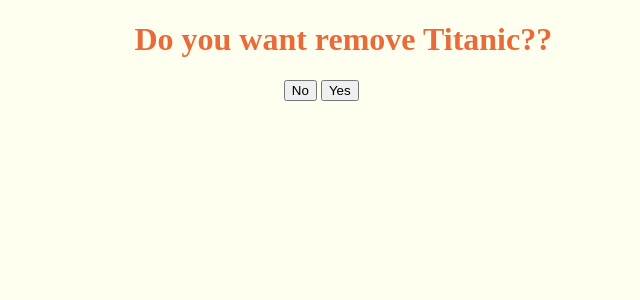
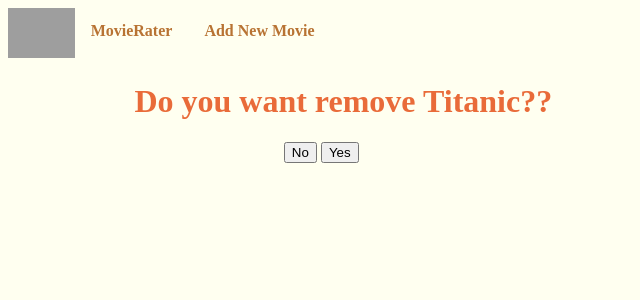
Before and after one commit to jacekwyrostek/Movierater, a Django app: page /main/delete/1 in a window 1280 px wide; the page is wider, and only the part inside the window is pictured. Shown: the top 300 px of that part, without its empty margins (0-640 px from the left). Run offline with Django 3.2, Linux system fonts and the light colour scheme; data comes from the database, SQL or seed files in the repository; both versions use the stored data as it was after the commit; grey boxes are pictures that could not be loaded.

Commit message:
changes in links syntax

```diff
--- a/main/urls.py
+++ b/main/urls.py
@@ -3,8 +3,8 @@
 from .views import movieList, addMovie, editMovie, deleteMovie
 
 urlpatterns = [
-    path('list/', movieList),
-    path('add/', addMovie),
-    path('edit/<int:id>', editMovie),
-    path('delete/<int:id>', deleteMovie),
+    path('list/', movieList, name='movieList'),
+    path('add/', addMovie, name='addMovie'),
+    path('edit/<int:id>', editMovie, name='editMovie'),
+    path('delete/<int:id>', deleteMovie, name='deleteMovie'),
 ]
--- a/templates/delete_movie.html
+++ b/templates/delete_movie.html
@@ -6,10 +6,23 @@
     <link rel="stylesheet" href="{%static 'style.css'%}">
     <title></title>
   </head>
+  <header>
+    <ul>
+      <li>
+        <img src="https://www.freeiconspng.com/uploads/movie-icon-2.png" alt="Movie" height=50px>
+      </li>
+      <li>
+        <a href="{% url 'movieList' %}">MovieRater</a>
+      </li>
+      <li>
+        <a href="{% url 'addMovie' %}">Add New Movie</a>
+      </li>
+    </ul>
+  </header>
   <body>
     <h1>Do you want remove {{movie.name}}??</h1>
     <form method="post">
-      <input type="button" value="No" onclick="window.location.href='http://127.0.0.1:8000/main/list/'" />
+      <input type="button" value="No" onclick="window.location.href='{% url 'movieList'%}'" />
       {%csrf_token%}
       <button type="submit">Yes</button>
     </form>
--- a/templates/movie_form.html
+++ b/templates/movie_form.html
@@ -12,10 +12,10 @@
         <img src="https://www.freeiconspng.com/uploads/movie-icon-2.png" alt="Movie" height=50px>
       </li>
       <li>
-        <a href="http://127.0.0.1:8000/main/list/">MovieRater</a>
+        <a href="{% url 'movieList' %}">MovieRater</a>
       </li>
       <li>
-        <a href="http://127.0.0.1:8000/main/add/">Add New Movie</a>
+        <a href="{% url 'addMovie' %}">Add New Movie</a>
       </li>
     </ul>
   </header>
```
Also changed, not shown: templates/movie_list.html (+4 -4 lines), db.sqlite3.
